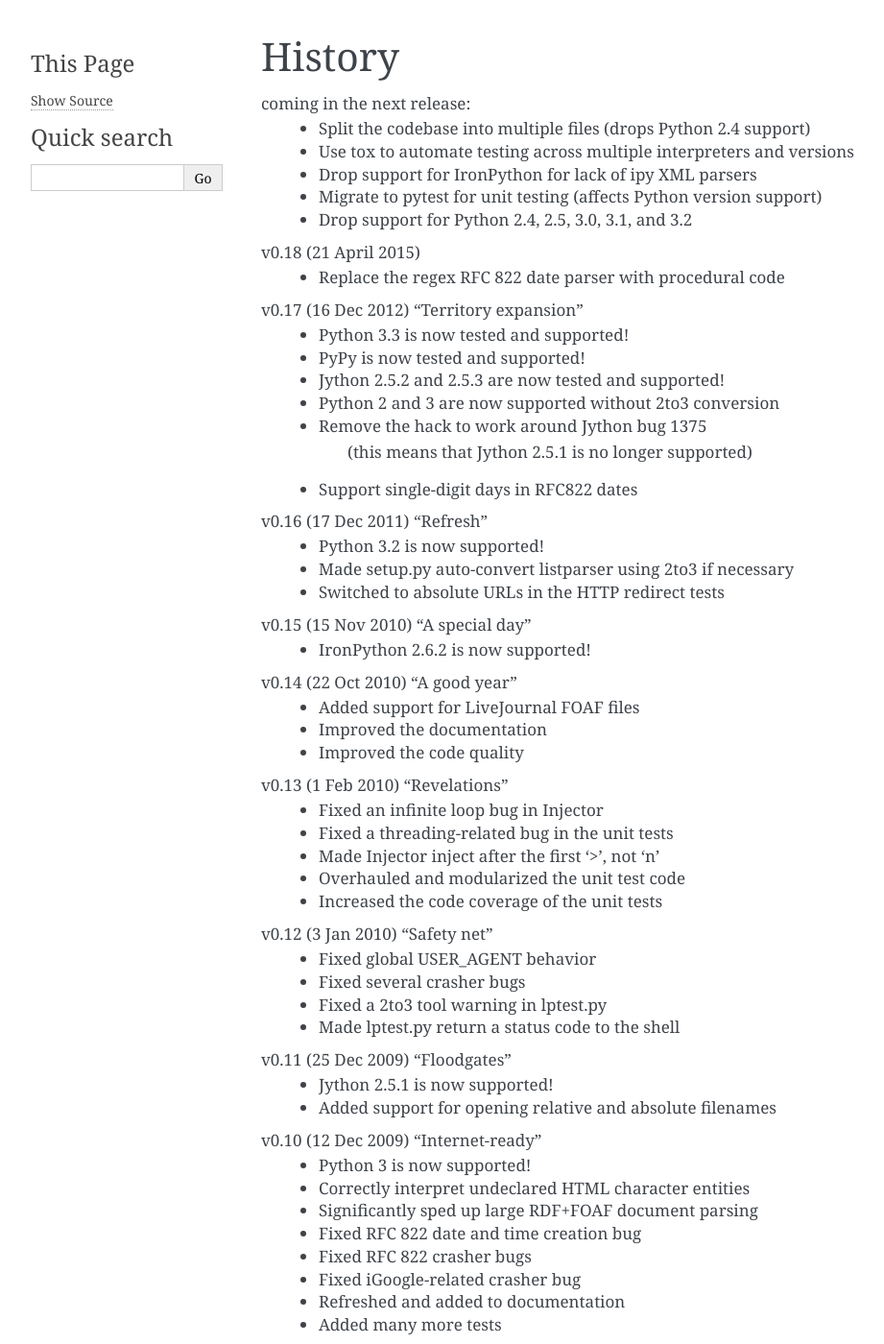
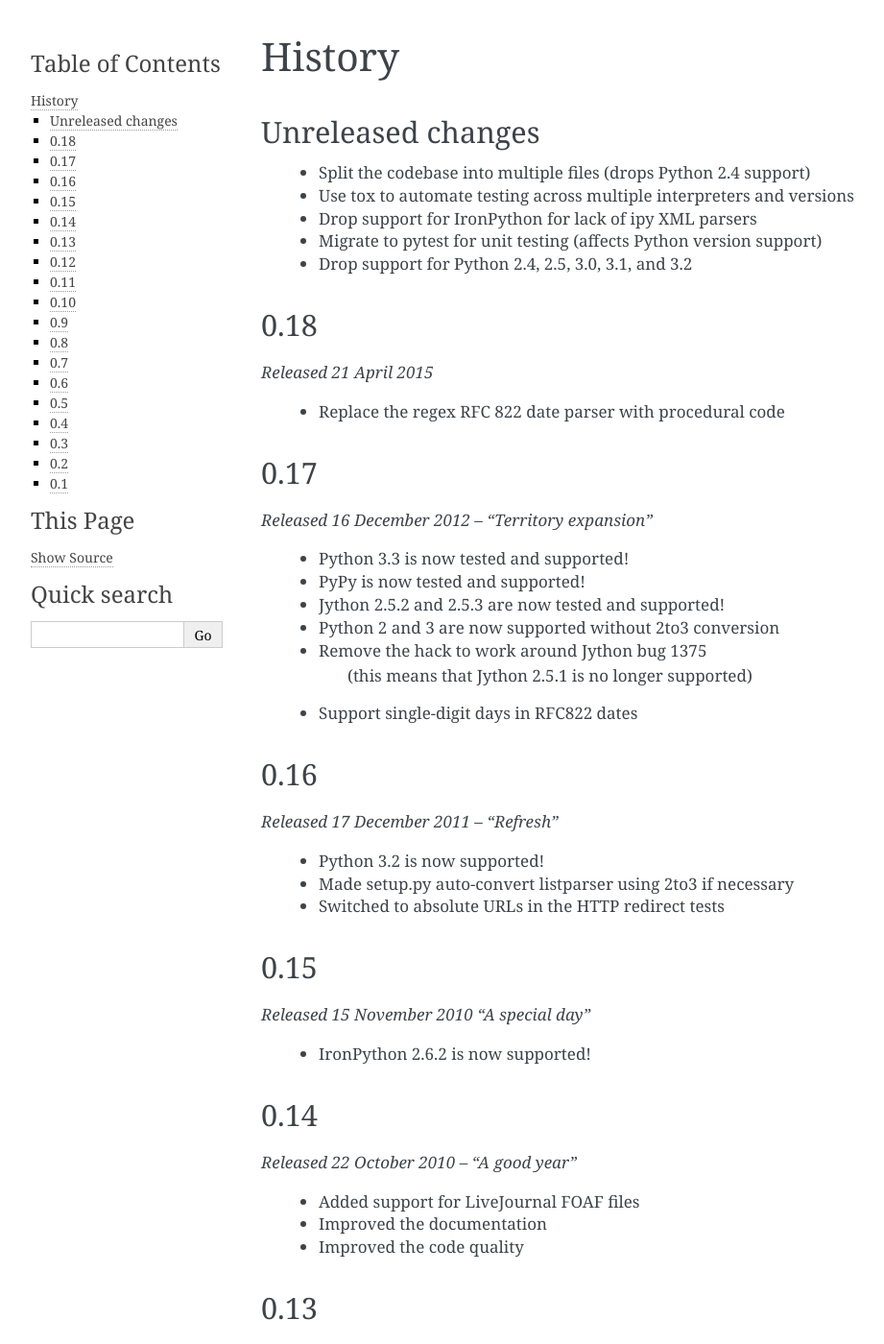
Before and after one commit to kurtmckee/listparser, a Sphinx documentation site: the page built from docs/history.rst, in a window 1280 px wide and 1400 px high. Shown: the whole window at 96% size, without its empty margins (148-1069 px from the left). Built offline with Sphinx 7.4.7, drawn with Linux system fonts in a browser that asks for light colours; some of the changed text lies outside the part shown.

Commit message:
Re-format the changelog syntax

```diff
--- a/docs/history.rst
+++ b/docs/history.rst
@@ -1,17 +1,30 @@
 History
-*******
+=======
 
-coming in the next release:
+
+Unreleased changes
+------------------
+
     * Split the codebase into multiple files (drops Python 2.4 support)
     * Use tox to automate testing across multiple interpreters and versions
     * Drop support for IronPython for lack of ipy XML parsers
     * Migrate to pytest for unit testing (affects Python version support)
     * Drop support for Python 2.4, 2.5, 3.0, 3.1, and 3.2
 
-v0.18 (21 April 2015)
+
+0.18
+----
+
+*Released 21 April 2015*
+
     * Replace the regex RFC 822 date parser with procedural code
 
-v0.17 (16 Dec 2012) "Territory expansion"
+
+0.17
+----
+
+*Released 16 December 2012 -- "Territory expansion"*
+
     * Python 3.3 is now tested and supported!
     * PyPy is now tested and supported!
     * Jython 2.5.2 and 2.5.3 are now tested and supported!
@@ -20,37 +33,72 @@ v0.17 (16 Dec 2012) "Territory expansion"
         (this means that Jython 2.5.1 is no longer supported)
     * Support single-digit days in RFC822 dates
 
-v0.16 (17 Dec 2011) "Refresh"
+
+0.16
+----
+
+*Released 17 December 2011 -- "Refresh"*
+
     * Python 3.2 is now supported!
     * Made setup.py auto-convert listparser using 2to3 if necessary
     * Switched to absolute URLs in the HTTP redirect tests
 
-v0.15 (15 Nov 2010) "A special day"
+
+0.15
+----
+
+*Released 15 November 2010 "A special day"*
+
     * IronPython 2.6.2 is now supported!
 
-v0.14 (22 Oct 2010) "A good year"
+
+0.14
+----
+
+*Released 22 October 2010 -- "A good year"*
+
     * Added support for LiveJournal FOAF files
     * Improved the documentation
     * Improved the code quality
 
-v0.13 (1 Feb 2010) "Revelations"
+
+0.13
+----
+
+*Released 1 February 2010 -- "Revelations"*
+
     * Fixed an infinite loop bug in Injector
     * Fixed a threading-related bug in the unit tests
     * Made Injector inject after the first '>', not '\n'
     * Overhauled and modularized the unit test code
     * Increased the code coverage of the unit tests
 
-v0.12 (3 Jan 2010) "Safety net"
+
+0.12
+----
+
+*Released 3 January 2010 -- "Safety net"*
+
     * Fixed global USER_AGENT behavior
     * Fixed several crasher bugs
     * Fixed a 2to3 tool warning in lptest.py
     * Made lptest.py return a status code to the shell
 
-v0.11 (25 Dec 2009) "Floodgates"
+
+0.11
+----
+
+*Released 25 December 2009 -- "Floodgates"*
+
     * Jython 2.5.1 is now supported!
     * Added support for opening relative and absolute filenames
 
-v0.10 (12 Dec 2009) "Internet-ready"
+
+0.10
+----
+
+*Released 12 December 2009 -- "Internet-ready"*
+
     * Python 3 is now supported!
     * Correctly interpret undeclared HTML character entities
     * Significantly sped up large RDF+FOAF document parsing
@@ -60,19 +108,34 @@ v0.10 (12 Dec 2009) "Internet-ready"
     * Refreshed and added to documentation
     * Added many more tests
 
-v0.9 (3 Oct 2009) "Celery wolves"
+
+0.9
+---
+
+*Released 3 October 2009 -- "Celery wolves"*
+
     * Support RDF+FOAF!
     * Capture opportunity URLs
     * Added duplicate URL detection
     * Added distutils support for easier distribution
 
-v0.8 (3 Sep 2009) "Three day weekend"
+
+0.8
+---
+
+*Released 3 September 2009 -- "Three day weekend"*
+
     * Support the iGoogle exported settings format!
     * Support Liferea's version of subscription lists in OPML
     * Removed feeds[i].claims
     * Removed almost all of listparser's bozo warnings
 
-v0.7 (28 Aug 2009) "The Codex"
+
+0.7
+---
+
+*Released 28 August 2009 -- "The Codex"*
+
     * Added documentation!
     * Unified feed and subscription list code
     * Extended category and tag support to subscription lists
@@ -81,13 +144,23 @@ v0.7 (28 Aug 2009) "The Codex"
     * Feed and list titles are no longer filled with the
         associated URL if the title is not found
 
-v0.6 (7 Aug 2009) "Hatchet Hotel"
+
+0.6
+---
+
+*Released 7 August 2009 -- "Hatchet Hotel"*
+
     * Certain return result elements are now guaranteed
     * `bozo_detail` has been renamed `bozo_exception`
     * Better support for Wordpress' wp-links-opml.php output
     * Added 22 new tests (and modified several others)
 
-v0.5 (1 Aug 2009) "Going green"
+
+0.5
+---
+
+*Released 1 August 2009 -- "Going green"*
+
     * Send a (configurable) User-Agent header
     * Support HTTP ETag and Last-Modified headers
     * Support HTTP redirects and errors
@@ -95,23 +168,43 @@ v0.5 (1 Aug 2009) "Going green"
     * The subscription list title is now stripped of whitespace
     * Added 11 more tests
 
-v0.4 (18 July 2009) "07/18,29"
+
+0.4
+---
+
+*Released 18 July 2009 -- "07/18,29"*
+
     * Support categories and tags specified in @category
     * Support categorization using nested <outline> tags
     * Added 21 more tests
 
-v0.3 (3 July 2009) "...and Recursion for all."
+
+0.3
+---
+
+*Released 3 July 2009 -- "...and Recursion for all."*
+
     * The feed key `name` is now `title`
     * Additional optional attributes supported
     * Support subscription list inclusions
     * Added 13 more tests
 
-v0.2 (26 June 2009) "Leveling up"
+
+0.2
+---
+
+*Released 26 June 2009 -- "Leveling up"*
+
     * RFC 822 date and time support added (+39 tests)
     * Added more thorough OPML version attribute detection (+5 tests)
     * `dateModified` and `dateCreated` OPML tags supported (+4 tests)
     * Added test cases for existing functionality (+2 tests)
     * <outline> `htmlUrl` attribute support added (+1 test)
 
-v0.1 (19 June 2009) "Achievement unlocked"
+
+0.1
+---
+
+*Released 19 June 2009 -- "Achievement unlocked"*
+
     * Initial release
--- a/docs/index.rst
+++ b/docs/index.rst
@@ -13,9 +13,13 @@ Contents
 --------
 
 ..  toctree::
+    :maxdepth: 1
+
+    history
+
+..  toctree::
     :maxdepth: 2
 
-    history
     getting-started
     http-features
     detection-algorithm
```
